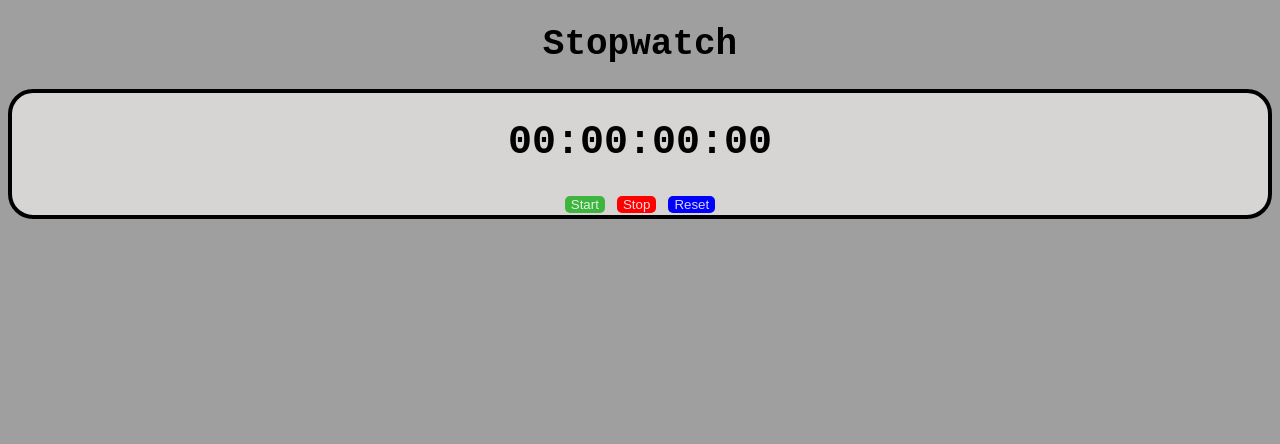
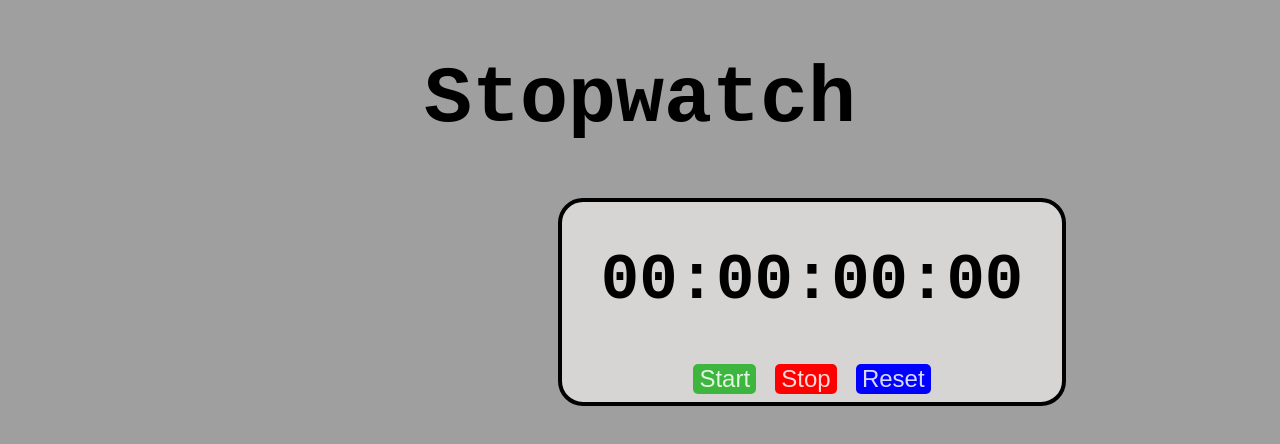
Before and after one commit to Blaze1133/StopWatch-JS-Project, a plain HTML site: page index.html in a window 1280 px wide. Drawn offline with Linux system fonts and the light colour scheme.

Commit message:
Made changes to the CSS

```diff
--- a/style.css
+++ b/style.css
@@ -4,16 +4,19 @@ body{
     color: rgb(82, 82, 82);
     text-align: center;
     background-color: rgb(160, 159, 159);
-    font-size: 18px;
+    font-size: 2.5rem;
 }
 h1{
     color: black;
 }
 #container{
+    margin-left: 550px;
     border: 4px solid black;
     border-radius: 25px;
     background-color: rgb(215, 212, 212);
-    font-size: 20px;
+    font-size: 2rem;
+    width: 500px;
+    height: 200px;
 }
 #Start{
     color: rgba(255, 255, 255, 0.850);
@@ -21,6 +24,7 @@ h1{
     border-radius: 5px;
     border: none;
     cursor: pointer;
+    font-size: 1.5rem;
 
 }
 #stop{
@@ -29,6 +33,8 @@ h1{
     border-radius: 5px;
     border: none;
     cursor: pointer;
+    font-size: 1.5rem;
+
 }
 #reset{
     color: rgba(255, 255, 255, 0.850);
@@ -36,4 +42,6 @@ h1{
     border-radius: 5px;
     border: none;
     cursor: pointer;
+    font-size: 1.5rem;
+
 }
```
